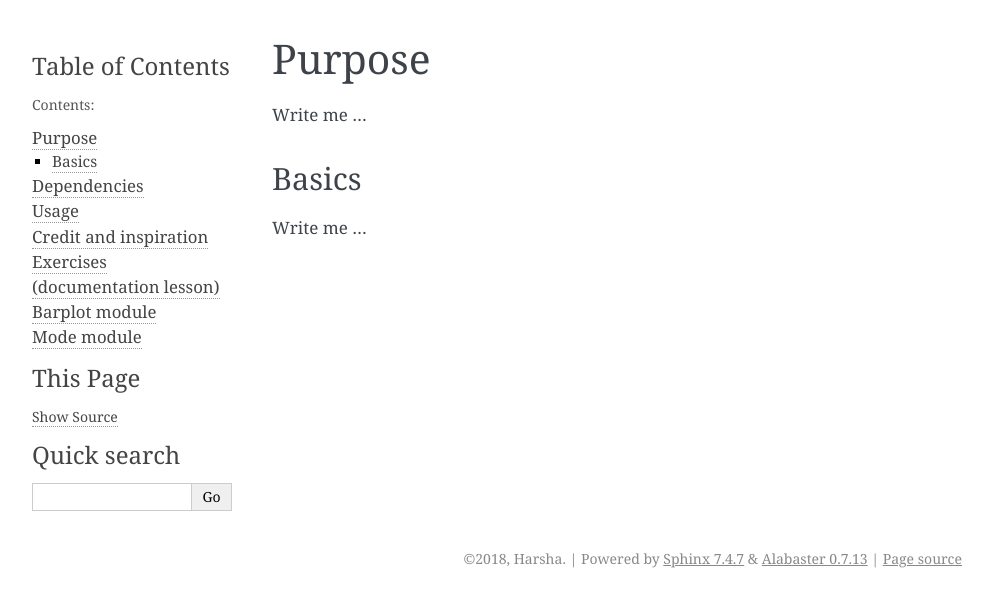
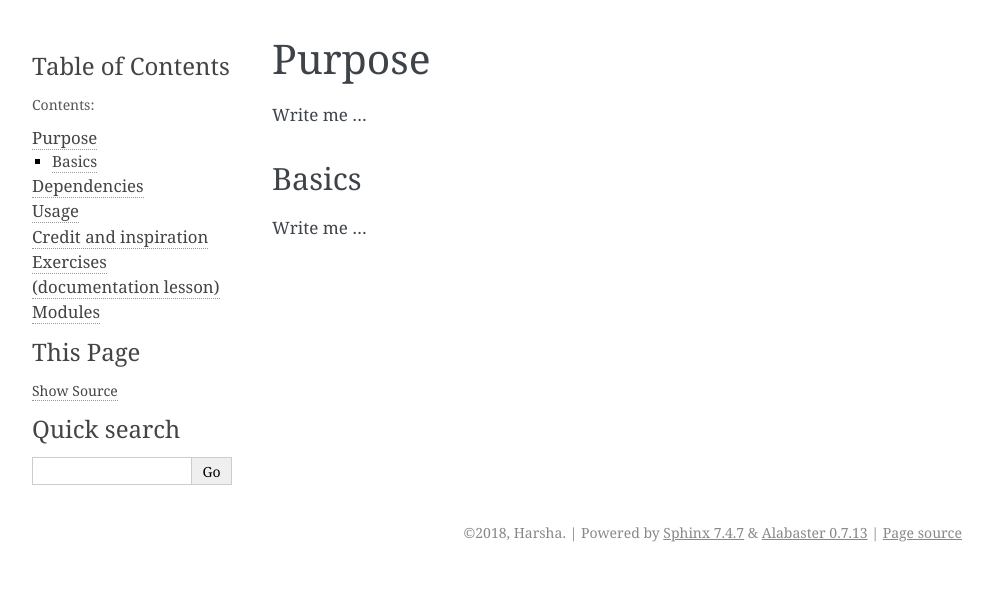
Before and after one commit to larioandr/python-docs-tutorial, a Sphinx documentation site: the page built from doc/purpose.rst, in a window 1280 px wide. Shown: the top 607 px of the page, without its empty margins (148-1141 px from the left). Built offline with Sphinx 7.4.7, drawn with Linux system fonts in a browser that asks for light colours.

Commit message:
Move modules to separate section

```diff
--- a/doc/index.rst
+++ b/doc/index.rst
@@ -16,8 +16,7 @@ Basics
    usage.rst
    credit.rst
    exercises.rst
-   modules/barplot.rst
-   modules/mode.rst
+   modules.rst
 
 Indices and tables
 ==================
--- /dev/null
+++ b/doc/modules.rst
@@ -0,0 +1,9 @@
+Modules
+==========
+
+.. toctree::
+   :maxdepth: 2
+   :caption: Modules:
+
+   modules/barplot.rst
+   modules/mode.rst
```
